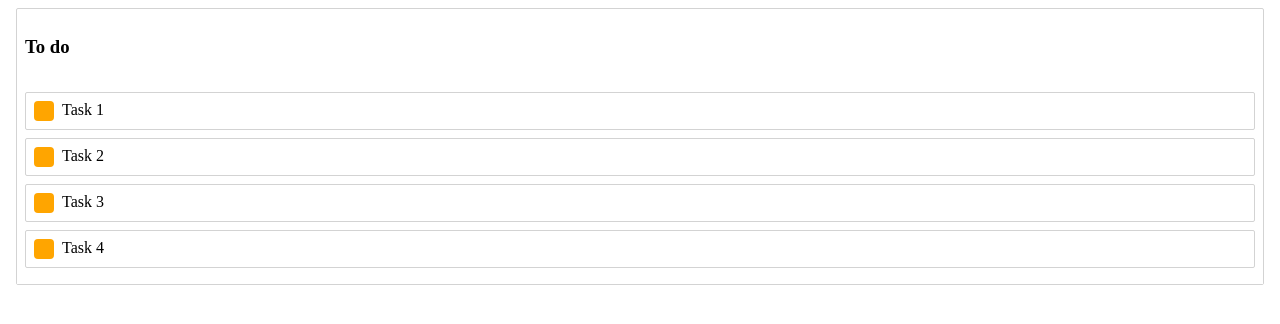
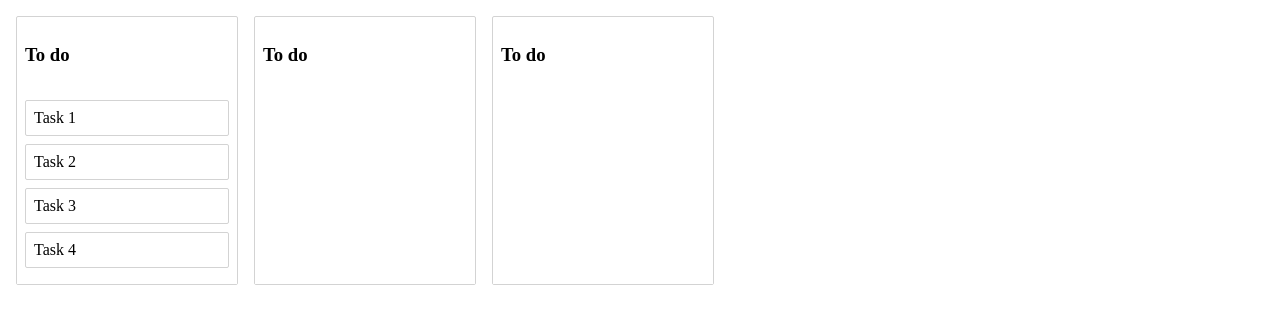
Before and after one commit to eanesparrago/2020.09-study-react_beautiful_dnd, a React (Create React App) app: page / in a window 1280 px wide. Shown: the top 324 px of the page. Built offline with nearby package versions, Linux system fonts and the light colour scheme.

Commit message:
Move Items between Columns with react-beautiful-dnd using onDragEnd

```diff
--- a/src/App.js
+++ b/src/App.js
@@ -1,16 +1,16 @@
 import React, { Component } from "react";
 import { DragDropContext } from "react-beautiful-dnd";
+import styled from "styled-components";
 
 import Column from "./Column";
 import initialData from "./initial-data";
 
+const Container = styled.div`
+  display: flex;
+`;
+
 export class App extends Component {
   state = initialData;
-
-  onDragStart = () => {
-    document.body.style.color = "orange";
-    document.body.style.transition = `background-color 150ms ease`;
-  };
 
   onDragUpdate = (update) => {
     const { destination } = update;
@@ -21,9 +21,6 @@
   };
 
   onDragEnd = (result) => {
-    document.body.style.color = "inherit";
-    document.body.style.backgroundColor = "inherit";
-
     /*
     result
     {
@@ -54,15 +51,17 @@
       return;
     }
 
-    const column = this.state.columns[source.droppableId];
-    const newTaskIds = Array.from(column.taskIds);
+    const start = this.state.columns[source.droppableId];
+    const finish = this.state.columns[destination.droppableId];
+    const newTaskIds = Array.from(start.taskIds);
 
+    if (start === finish) {
       // Sorting algorithm
       newTaskIds.splice(source.index, 1);
       newTaskIds.splice(destination.index, 0, draggableId);
 
       const newColumn = {
-      ...column,
+        ...start,
         taskIds: newTaskIds,
       };
 
@@ -75,15 +74,43 @@
       };
 
       this.setState(newState);
+      return;
+    }
+
+    // Moving from one list to another
+    const startTaskIds = Array.from(start.taskIds);
+    startTaskIds.splice(source.index, 1);
+    const newStart = {
+      ...start,
+      taskIds: startTaskIds,
+    };
+
+    const finishTaskIds = Array.from(finish.taskIds);
+    finishTaskIds.splice(destination.index, 0, draggableId);
+    const newFinish = {
+      ...finish,
+      taskIds: finishTaskIds,
+    };
+
+    const newState = {
+      ...this.state,
+      columns: {
+        ...this.state.columns,
+        [newStart.id]: newStart,
+        [newFinish.id]: newFinish,
+      },
+    };
+
+    this.setState(newState);
   };
 
   render() {
     return (
       <DragDropContext
-        onDragStart={this.onDragStart}
         onDragUpdate={this.onDragUpdate}
         onDragEnd={this.onDragEnd}
       >
+        <Container>
           {this.state.columnOrder.map((columnId) => {
             const column = this.state.columns[columnId];
             const tasks = column.taskIds.map(
@@ -94,6 +121,7 @@
               <Column key={column.id} column={column} tasks={tasks}></Column>
             );
           })}
+        </Container>
       </DragDropContext>
     );
   }
--- a/src/Column.js
+++ b/src/Column.js
@@ -8,14 +8,22 @@
   margin: 8px;
   border: 1px solid lightgrey;
   border-radius: 2px;
+  width: 220px;
+
+  display: flex;
+  flex-direction: column;
 `;
+
 const Title = styled.h3`
   padding: 8px;
 `;
+
 const TaskList = styled.div`
   padding: 8px;
   transition: background-color 150ms;
   background-color: ${(p) => (p.isDraggingOver ? "skyblue " : "white")};
+  flex-grow: 1;
+  min-height: 100px;
 `;
 
 export class Column extends Component {
--- a/src/Task.js
+++ b/src/Task.js
@@ -27,10 +27,11 @@
         {(provided, snapshot) => (
           <Container
             {...provided.draggableProps}
+            {...provided.dragHandleProps}
             ref={provided.innerRef}
             isDragging={snapshot.isDragging}
           >
-            <Handle {...provided.dragHandleProps}></Handle>
+            {/* <Handle {...provided.dragHandleProps}></Handle> */}
             {this.props.task.content}
           </Container>
         )}
--- a/src/initial-data.js
+++ b/src/initial-data.js
@@ -11,8 +11,18 @@
       title: "To do",
       taskIds: ["task-1", "task-2", "task-3", "task-4"],
     },
+    "column-2": {
+      id: "column-2",
+      title: "To do",
+      taskIds: [],
+    },
+    "column-3": {
+      id: "column-3",
+      title: "To do",
+      taskIds: [],
+    },
   },
-  columnOrder: ["column-1"],
+  columnOrder: ["column-1", "column-2", "column-3"],
 };
 
 export default initialData;
```
Lines whose indentation alone changed are shown as unchanged.
